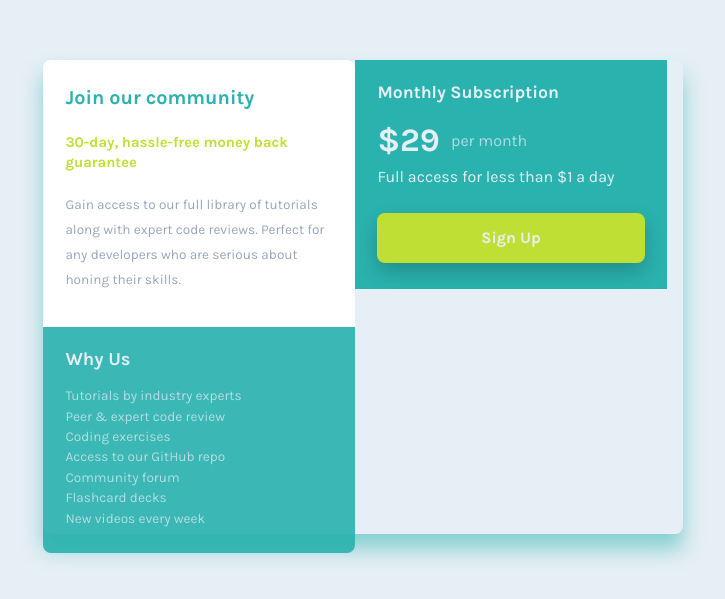
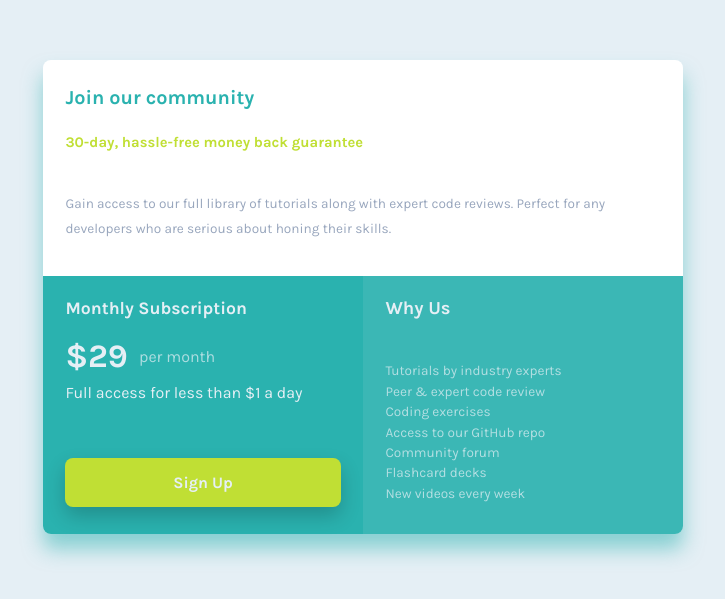
Before and after one commit to mrcordova/single-price-grid-component, a plain HTML site: page index.html in a window 1280 px wide. Shown: the part 103-702 px from the top of the page, without its empty margins (277-1002 px from the left). Drawn offline with Linux system fonts and the light colour scheme.

Commit message:
add desktop size cons

```diff
--- a/css/style.css
+++ b/css/style.css
@@ -165,4 +165,22 @@ body {
         inline-size: 40rem;
         block-size: 29.6rem;
     }
+
+    .intro-con {
+
+        inline-size: 40rem;
+        block-size: 13.5rem;
+    }
+
+    .sign-up-con {
+        /* flex: 1; */
+        block-size: 16.1rem;
+        inline-size: 20rem;
+        border-bottom-left-radius: 8px;
+    }
+    .why-us-con {
+        inline-size: 20rem;
+        block-size: 16.1rem;
+        border-bottom-left-radius: 0px;
+    }
 }
```
